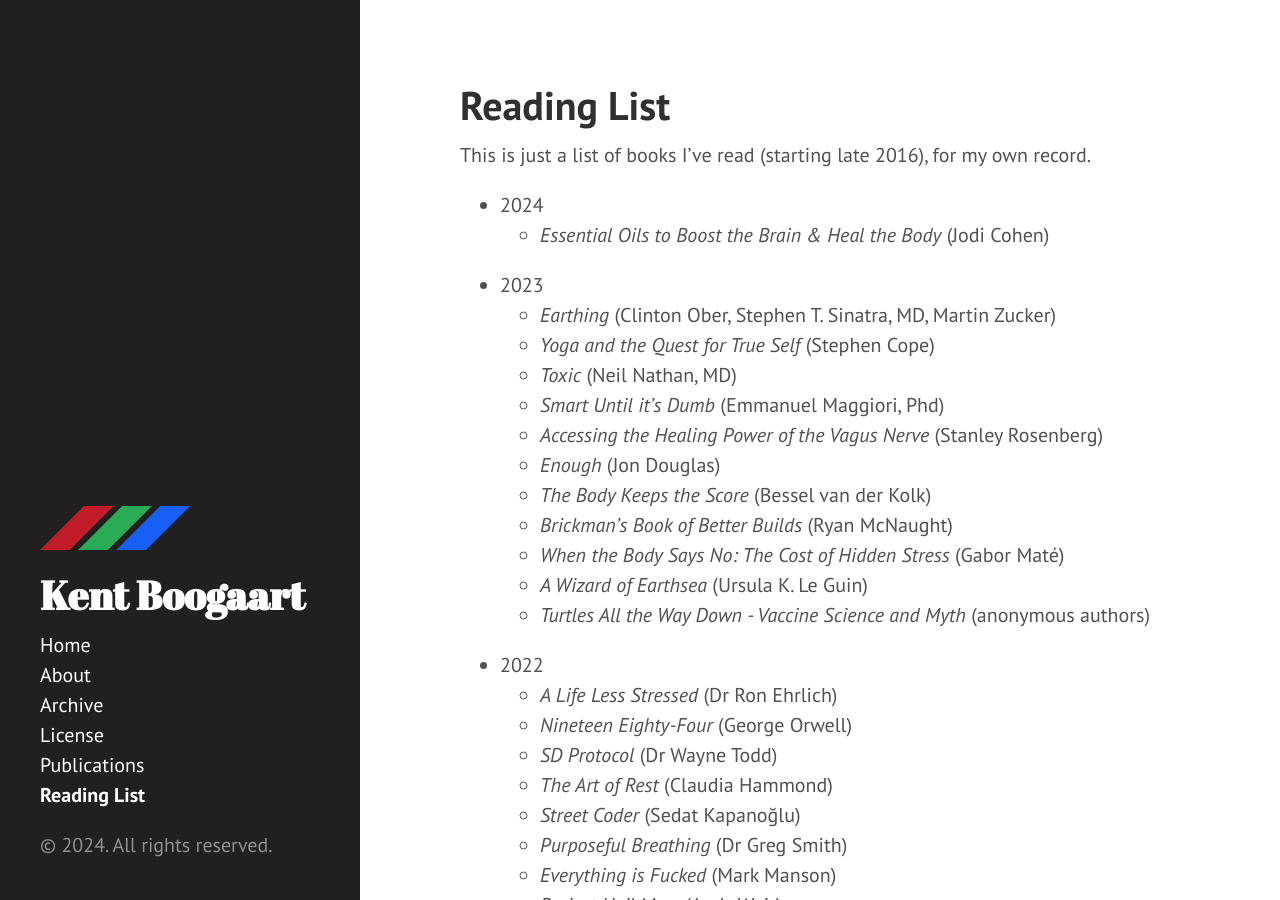
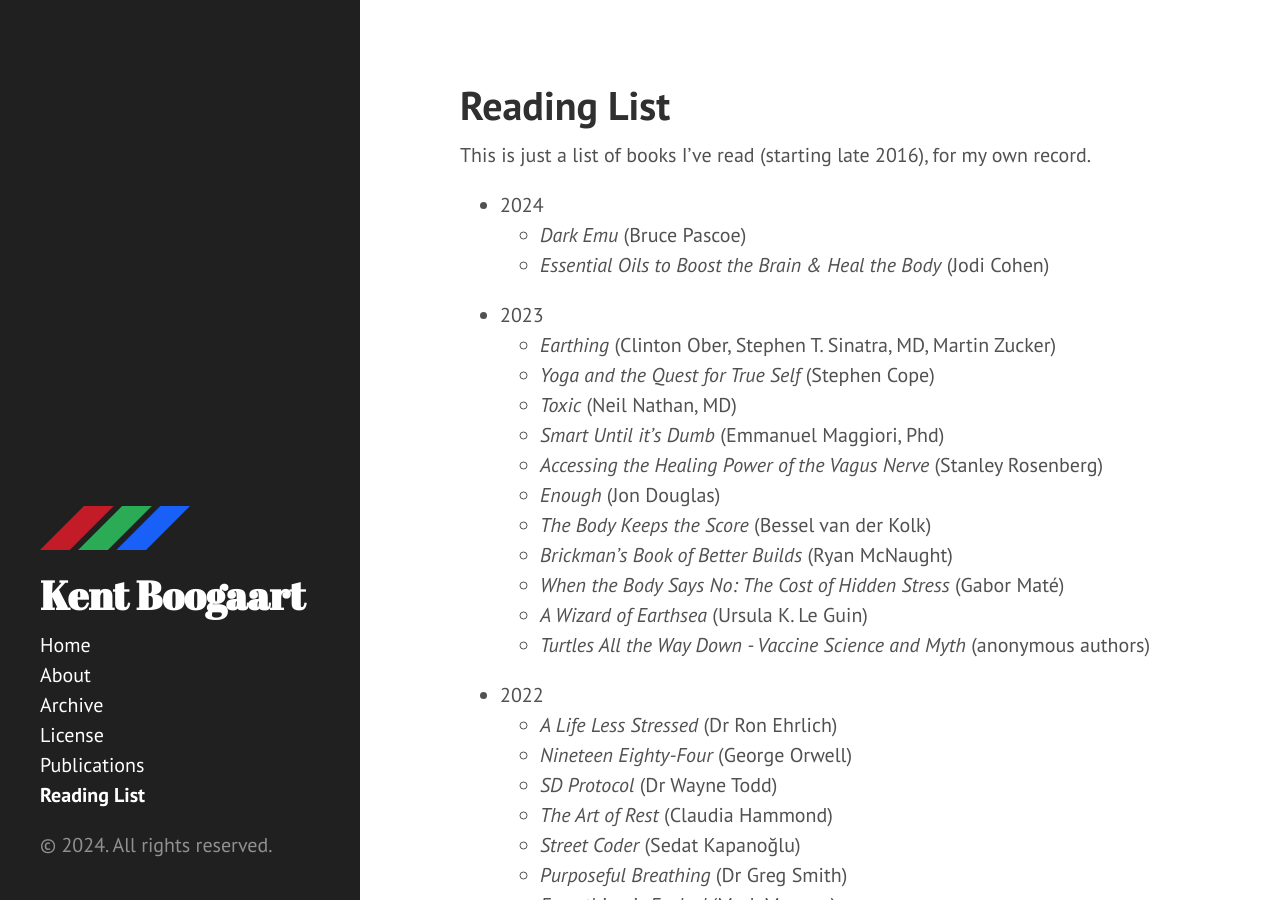
Before and after one commit to kentcb/kentcb.github.io, a Jekyll site: the page built from reading-list.md, in a window 1280 px wide and 900 px high. Built offline with Jekyll 4.4.1, drawn with Linux system fonts in a browser that asks for light colours; nearby versions of some CDN libraries.

Commit message:
Add Dark Emu

```diff
--- a/reading-list.md
+++ b/reading-list.md
@@ -6,6 +6,7 @@ sidebar: true
 This is just a list of books I've read (starting late 2016), for my own record.
 
 * 2024
+    * _Dark Emu_ (Bruce Pascoe)
     * _Essential Oils to Boost the Brain & Heal the Body_ (Jodi Cohen)
 * 2023
     * _Earthing_ (Clinton Ober, Stephen T. Sinatra, MD, Martin Zucker)
```
